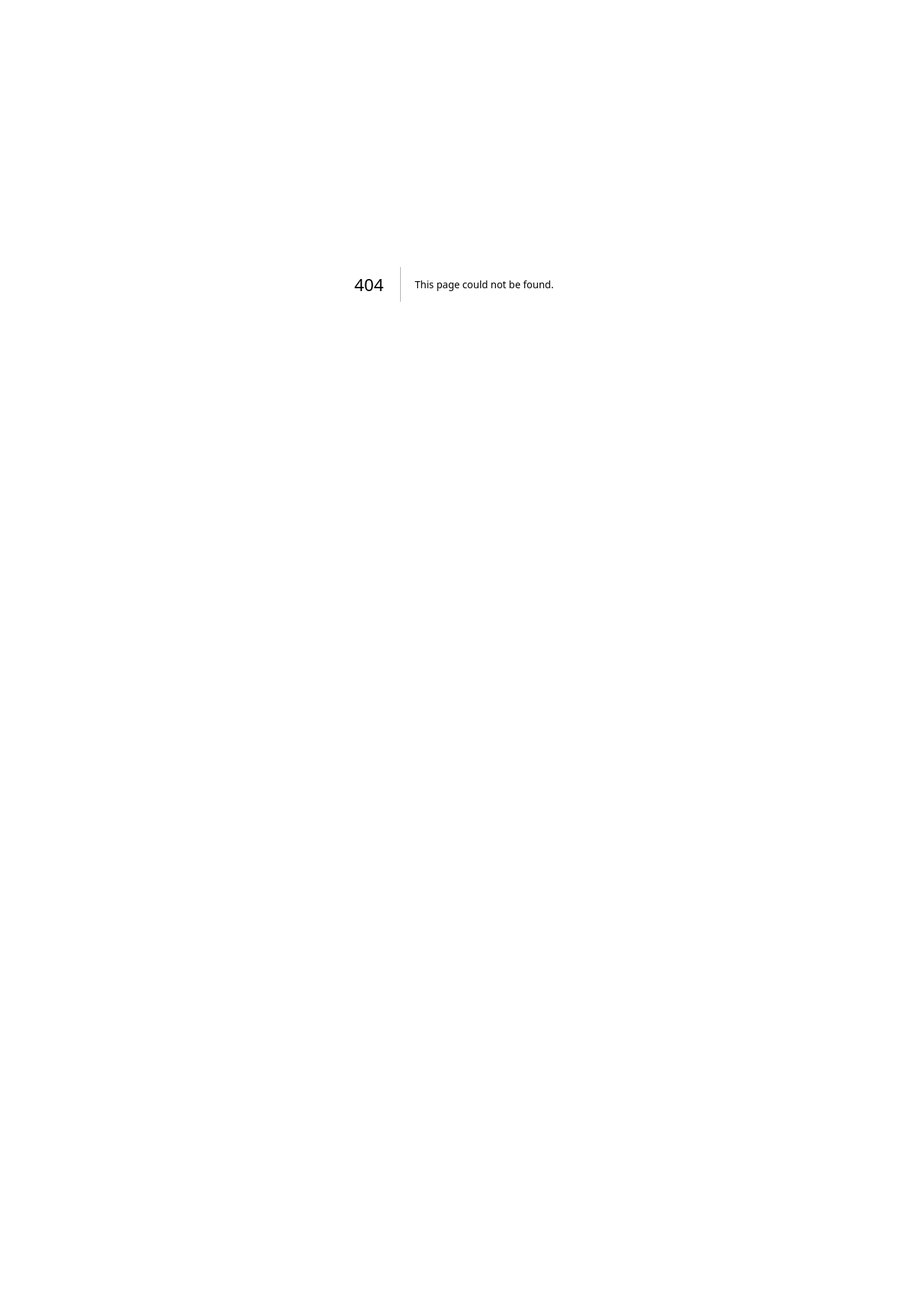
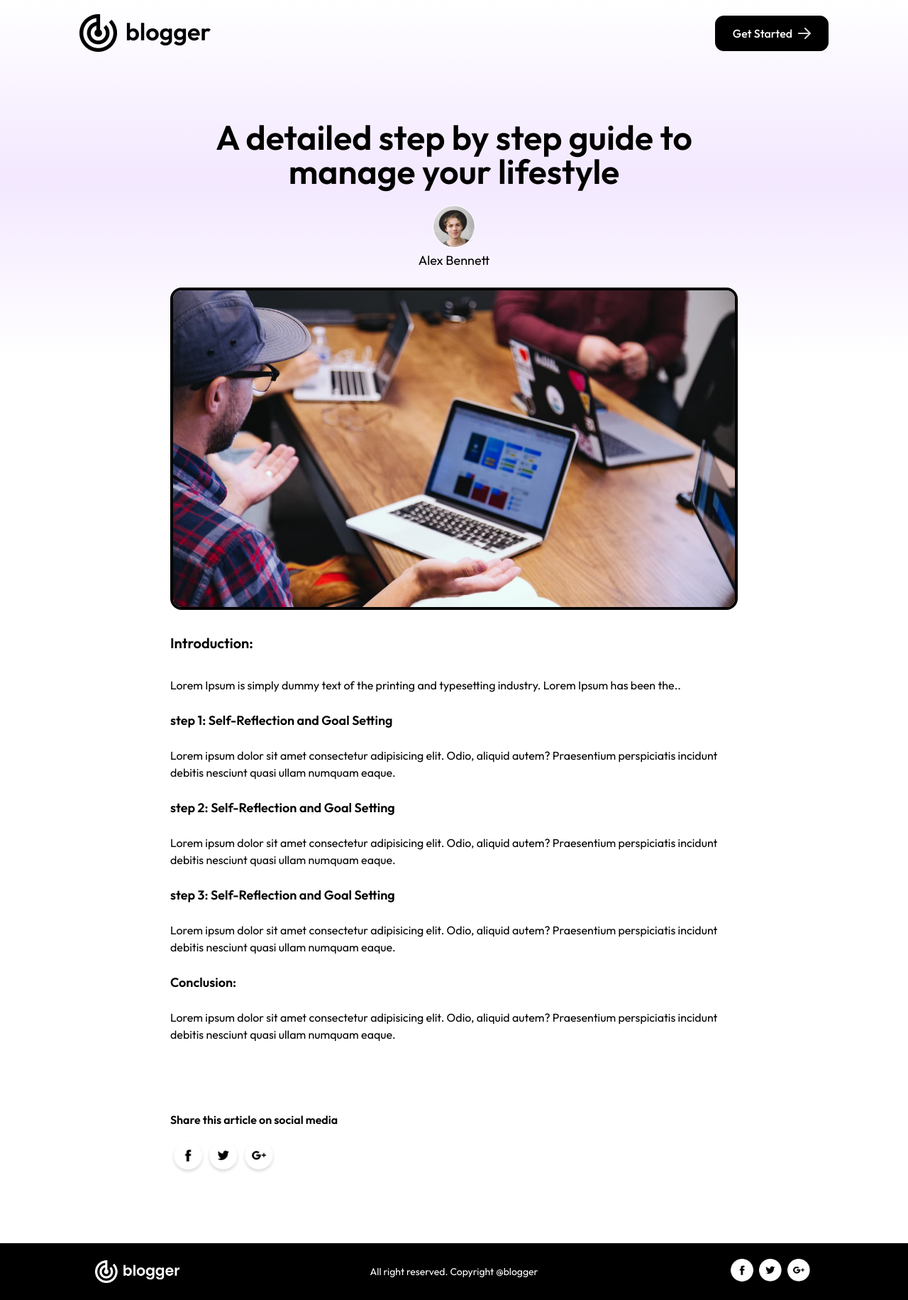
Before and after one commit to biswaslohani123/NEXT_JS--BLOG-APP, a Next.js app in the folder blog-app/: page /blog/1 in a window 1280 px wide. Before the commit this address had no page. Shown: the whole page at 71% size. Before the commit the page ends 800 px from the top, so only its background shows below. Built offline with nearby package versions, Linux system fonts and the light colour scheme.

Commit message:
completed Blog page section

```diff
--- /dev/null
+++ b/blog-app/app/blog/[id]/page.js
@@ -0,0 +1,91 @@
+"use client"
+
+import { assets, blog_data } from '@/assets/assets';
+import Footer from '@/components/Footer';
+import Image from 'next/image';
+import { useParams } from 'next/navigation'
+import React, { useEffect, useState } from 'react'
+
+const page = () => {
+
+
+    const [data, setData] = useState(null);
+
+    const fetchBlogData = () => {
+        for(let i=0;  i < blog_data.length; i++){
+
+            if (Number(id) === blog_data[i].id) {
+
+                setData(blog_data[i])
+                break
+
+
+            }
+        }
+    }
+
+    useEffect(() => {
+        fetchBlogData()
+    },[])
+
+    const {id} = useParams()
+
+  return  ( data ? <>
+    <div className='sh py-5 px-5 md:px-12 lg:px-28 bg-linear-to-b from-white via-purple-100 to-white  '>
+
+        <div className='flex justify-between items-center'>
+                <Image src={assets.logo} width={180} alt='' className='1-[130px] sm:w-auto'/>
+                <button className='flex items-center gap-2 font-medium py-1 px-3 sm:py-3 sm:px-6 border border-black cursor-pointer rounded-xl bg-black text-white'>Get Started <Image alt='' src={assets.arrow} className='invert'/></button>
+
+        </div>
+
+        <div className=' text-center my-24 '>
+            <h1 className='text-2xl sm:text-5xl font-semibold max-w-[700px] mx-auto'>{data.title}</h1>
+
+            <Image alt='' src={data.author_img} width={60} height={60} className='mx-auto mt-6 border border-white rounded-full'/>
+
+            <p className='mt-1 pb-2 text-lg max-w-[740px] mx-auto'>{data.author}</p>
+
+        </div>
+    </div>
+
+    <div className='mx-5 max-w-[800px] md:mx-auto mt-[-100px] mb-10 '>
+
+    <Image alt='' src={data.image} width={1280} height={720} className='rounded-2xl border-4 border-black'/>
+
+    <h2 className='text-[20px] my-8 font-semibold'>Introduction: </h2>
+    <p>{data.description}</p>
+    <h3 className='my-6 text-[18px] font-semibold'>step 1: Self-Reflection and Goal Setting</h3>
+    <p className='my-3'>Lorem ipsum dolor sit amet consectetur adipisicing elit. Odio, aliquid autem? Praesentium perspiciatis incidunt debitis nesciunt quasi ullam numquam eaque.</p>
+
+    <h3 className='my-6 text-[18px] font-semibold'>step 2: Self-Reflection and Goal Setting</h3>
+    <p className='my-3'>Lorem ipsum dolor sit amet consectetur adipisicing elit. Odio, aliquid autem? Praesentium perspiciatis incidunt debitis nesciunt quasi ullam numquam eaque.</p>
+
+    <h3 className='my-6 text-[18px] font-semibold'>step 3: Self-Reflection and Goal Setting</h3>
+    <p className='my-3'>Lorem ipsum dolor sit amet consectetur adipisicing elit. Odio, aliquid autem? Praesentium perspiciatis incidunt debitis nesciunt quasi ullam numquam eaque.</p>
+
+    <h3 className='my-6 text-[18px] font-semibold'>Conclusion: </h3>
+    <p className='my-3'>Lorem ipsum dolor sit amet consectetur adipisicing elit. Odio, aliquid autem? Praesentium perspiciatis incidunt debitis nesciunt quasi ullam numquam eaque.</p>
+
+    <div className='my-24'>
+        <p className='text-black font-semibold my-4'>Share this article on social media</p>
+
+        <div className='flex'>
+            <Image alt='' src={assets.facebook_icon} width={50}/>
+
+            <Image alt='' src={assets.twitter_icon} width={50}/>
+
+            <Image alt='' src={assets.googleplus_icon} width={50}/>
+
+        </div>
+    </div>
+
+
+    </div>
+
+    <Footer/>
+    </>: <></>
+  )
+}
+
+export default page
--- a/blog-app/components/BlogItem.jsx
+++ b/blog-app/components/BlogItem.jsx
@@ -2,22 +2,27 @@
 
 import { assets, blog_data } from '@/assets/assets'
 import Image from 'next/image'
+import Link from 'next/link'
 import React from 'react'
 
-const BlogItem = ({title, description, category, image}) => {
+const BlogItem = ({title, description, category, image, id}) => {
   return (
     <div className='max-w-[330px] sm:max-w-[300px bg-white border border-black cursor-pointer  overflow-hidden rounded-2xl '>
 
-      <Image src={image} alt='' width={400} height={400} className='border-b border-black hover:scale-105 transition-transform duration-300 '/>
+      <Link href={`/blog/${id}`}>
+      <Image src={image} alt='' width={400} height={400}
+
+      className='border-b border-black hover:scale-105 transition-transform duration-300 '/>
+       </Link>
 
       <p className='ml-5 mt-5 px-1 inline-block bg-black text-white text-sm'>{category}</p>
 
       <div className='p-5'>
             <h5 className='mb-2 text-l font-medium tracking-tight text-gray-900 '>{title}</h5>
             <p className='mb-3 text-sm tracking-tight text-gray-700'>{description}</p>
-            <div className='inline-flex items-center py-2 font-semibold text-center'>
+            <Link href={`/blog/${id}`} className='inline-flex items-center py-2 font-semibold text-center'>
                 Read more <Image alt='' src={assets.arrow} width={12} className='ml-2'/>
-            </div>
+            </Link>
       </div>
 
     </div>
--- a/blog-app/components/BlogList.jsx
+++ b/blog-app/components/BlogList.jsx
@@ -27,7 +27,7 @@
 
         {blog_data.filter((item) => menu === 'All'? true : item.category === menu ).map((item , index) => {
 
-            return <BlogItem key={index} title={item.title} image={item.image} description={item.description} category={item.category}/>
+            return <BlogItem key={index} id={item.id} title={item.title} image={item.image} description={item.description} category={item.category}/>
 
         })}
 
```
